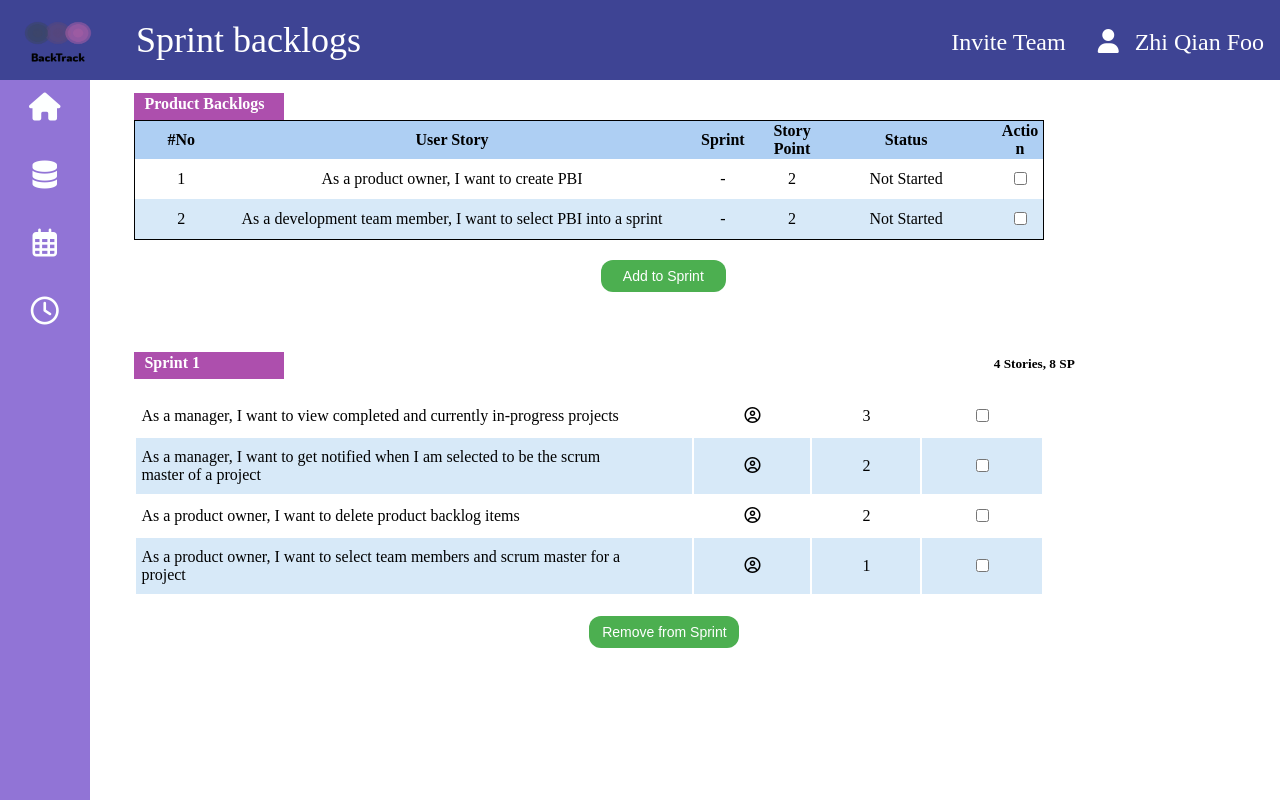
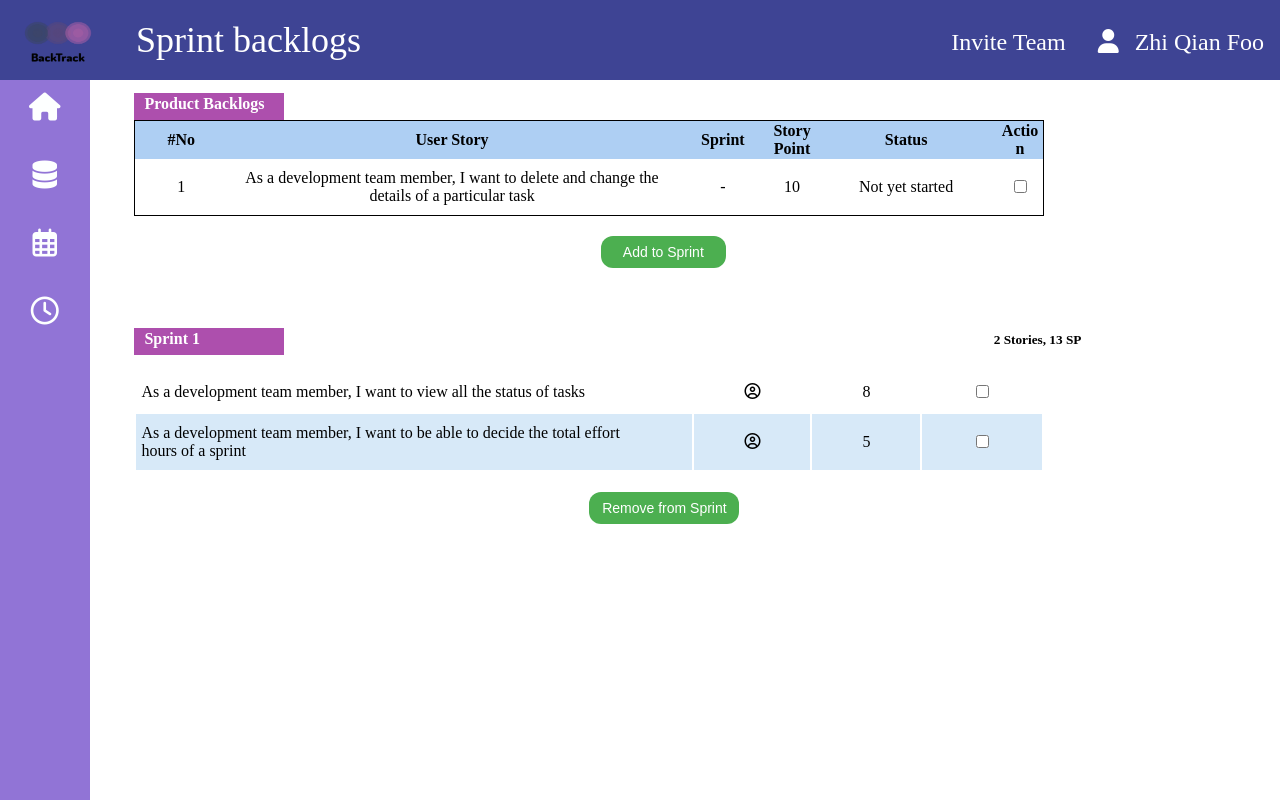
Before and after one commit to zhiqianfoo97/A-Web-Platform-for-Organizing-Projects-using-Scrum-Practice, a Django app: page /3/sprintbacklogs/current in a window 1280 px wide. Run offline with Django 3.2, Linux system fonts and the light colour scheme; data comes from the database, SQL or seed files in the repository; both versions use the stored data as it was after the commit; data that the repository does not hold is empty; some libraries are stand-ins or nearby versions.

Commit message:
completed frontend backend integration of sprint backlog view, fixed indentation problem

```diff
--- a/application/models.py
+++ b/application/models.py
@@ -93,6 +93,7 @@ class PBI(models.Model):
         data["sprint"] = self.sprint_number if self.sprint_number == None else self.sprint_number.sprint_number
         data["user_story"] = self.user_story
         data["story_point"] = self.story_point
+        data["status"] = self.getStatus()
         return data
 
     def getNumOfPbi():
--- a/application/views/sprint_backlog_views.py
+++ b/application/views/sprint_backlog_views.py
@@ -19,6 +19,8 @@ class SprintBacklogList(TemplateView):
         data = SprintBacklogList.get_data(self.kwargs['project_id'])
         context["in_progress_pbi"] = data["in_progress_pbi"]
         context["current_sprint_pbi"] = data["current_sprint_pbi"]
+        context["number_of_stories"] = data["number_of_stories"]
+        context["total_story_points"] = data["total_story_points"]
         context["project_id"] = self.kwargs['project_id']
         return context
 
@@ -28,6 +30,8 @@ class SprintBacklogList(TemplateView):
         notCompletedPBI = []
         current_sprint_pbi = []
         data = {}
+        number_of_stories = 0
+        total_story_points = 0
         if current_sprint_id:
             for pbi in PBI.objects.order_by('priority'):
                 if (pbi.getStatus() == "Not yet started"):
@@ -35,10 +39,14 @@ class SprintBacklogList(TemplateView):
                         notCompletedPBI.append(pbi.simple_serialise())
                     elif pbi.sprint_number.pk == current_sprint_id:
                         current_sprint_pbi.append(pbi.simple_serialise())
+                        number_of_stories += 1
+                        total_story_points += pbi.story_point
                     # else:
                     #     notCompletedPBI.append(pbi.simple_serialise())
         data["in_progress_pbi"] = notCompletedPBI
         data["current_sprint_pbi"] = current_sprint_pbi
+        data["number_of_stories"] = number_of_stories
+        data["total_story_points"] = total_story_points
         return data
 
     @staticmethod
@@ -64,6 +72,9 @@ class SprintBacklogList(TemplateView):
         context = {}
         context["in_progress_pbi"] = data["in_progress_pbi"]
         context["current_sprint_pbi"] = data["current_sprint_pbi"]
+        context["number_of_stories"] = data["number_of_stories"]
+        context["total_story_points"] = data["total_story_points"]
+        context["project_id"] = request.POST["project_id"]
         return JsonResponse(context)
 
     @staticmethod
@@ -78,6 +89,9 @@ class SprintBacklogList(TemplateView):
         context = {}
         context["in_progress_pbi"] = data["in_progress_pbi"]
         context["current_sprint_pbi"] = data["current_sprint_pbi"]
+        context["number_of_stories"] = data["number_of_stories"]
+        context["total_story_points"] = data["total_story_points"]
+        context["project_id"] = request.POST["project_id"]
         return JsonResponse(context)
 
 class SprintList(TemplateView):
@@ -123,7 +137,7 @@ class InSprintView(TemplateView):
         context['new_tasks'] = Task.objects.filter(pbi_id = _pbi_id, status= 'New')
         context['progress_tasks'] = Task.objects.filter(pbi_id = _pbi_id, status= 'Progress')
         context['finished_tasks'] = Task.objects.filter(pbi_id = _pbi_id, status= 'Done')
-        context['progress_bar'] = int((len(context['finished_tasks'])/ len(context['pbi_tasks']) )*100)
+        context['progress_bar'] = 0 if len(context['pbi_tasks']) == 0 else int((len(context['finished_tasks'])/ len(context['pbi_tasks']) )*100)
 
         return context
 
--- a/templates/SB.html
+++ b/templates/SB.html
@@ -8,10 +8,8 @@
 </head>
 
 <div class="content">
-
     <h4 class="title1">Product Backlogs</h4>
-
-    <table class="table" style="width:80%">
+    <table class="table in_progress_pbi_list" style="width:80%">
         <!--Table head-->
         <thead>
         <tr>
@@ -26,64 +24,187 @@
         <!--Table head-->
         <!--Table body-->
         <tbody>
-                <tr>
-                  <td scope="row">1</td>
-                  <td>As a product owner, I want to create PBI</td>
+        {% for pbi in in_progress_pbi %}
+            <tr class="in_progress_pbi">
+            <td scope="row">{{forloop.counter}}</td>
+            <td>{{ pbi.user_story }}</td>
             <td>-</td>
-                  <td>2</td>
-                  <td>Not Started</td>
-                  <td> <input type= 'checkbox' name='checkbox'></td>
+            <td>{{ pbi.story_point }}</td>
+            <td>{{ pbi.status }}</td>
+            <td> <input type= 'checkbox' value={{ pbi.pbi_id }} ></td>
             </tr>
-                <tr>
-                  <td scope="row">2</td>
-                  <td>As a development team member, I want to select PBI into a sprint</td>
-                  <td>-</td>
-                  <td>2</td>
-                  <td>Not Started</td>
-                  <td> <input type= 'checkbox' name='checkbox'></td>
-                </tr>
-
+        {% endfor %}
+        </tbody>
     </table>
     <!--Table-->
 
-            <button type="button" class="addButton">Add to Sprint</button><br>
+    <button type="button" class="addButton" onclick="add_to_sprint()">Add to Sprint</button><br>
 
     <h4 class="title2" ><a style="color:white;text-decoration: none;" href="http://127.0.0.1:8000/sprintpage/">Sprint 1</a></h4>
-    <h5 class="storypoints">4 Stories, 8 SP</h5>
+    <h5 class="storypoints">{{ number_of_stories }} Stories, {{ total_story_points }} SP</h5>
 
-    <table class="table1" style="width:80%">
+    <table class="table1 current_sprint_pbi_list" style="width:80%">
         <!--Table body-->
         <tbody>
-                <tr>
-                  <td scope="row" width="75%"> As a manager, I want to view completed and currently in-progress projects</td>
+            {% for pbi in current_sprint_pbi %}
+            <tr class="current_sprint_pbi">
+                <td scope="row" width="75%"><a href="/insprint/{{ pbi.pbi_id }}" style="text-decoration: none; color: black">{{ pbi.user_story }}</a></td>
                 <td class="tableIcon" width="10%"><i class='far fa-user-circle'></i></td>
-                  <td class="effortHour" width="10%">3</td>
-                  <td width="5%" class= "remove"> <input type= 'checkbox' name='checkbox'></td>
+                <td class="effortHour" width="10%">{{ pbi.story_point }}</td>
+                <td width="5%" class= "remove"> <input type= 'checkbox' value={{ pbi.pbi_id }}></td>
             </tr>
-                <tr>
-                  <td scope="row">As a manager, I want to get notified when I am selected to be the scrum master of a project</td>
-                  <td class="tableIcon"><i class='far fa-user-circle'></i></td>
-                  <td class="effortHour">2</td>
-                  <td width="5%" class= "remove"> <input type= 'checkbox' name='checkbox'></td>
-                </tr>
-                <tr>
-                    <td scope="row">As a product owner, I want to delete product backlog items</td>
-                    <td class="tableIcon"><i class='far fa-user-circle'></i></td>
-                    <td class="effortHour">2</td>
-                    <td width="5%" class= "remove"> <input type= 'checkbox' name='checkbox'></td>
-                </tr>
-                <tr>
-                    <td scope="row"><a style="text-decoration: none;color: black" href = "http://127.0.0.1:8000/insprint/">As a product owner, I want to select team members and scrum master for a project</a></td>
-                    <td class="tableIcon"><i class='far fa-user-circle'></i></td>
-                    <td class="effortHour">1</td>
-                    <td width="5%" class= "remove"> <input type= 'checkbox' name='checkbox'></td>
-                </tr>
+            {% endfor %}
 
+        </tbody>
     </table>
     <!--Table-->
 
-            <button type="button" class="removeButton">Remove from Sprint</button><br>
+    <button type="button" class="removeButton" onclick="remove_from_sprint()">Remove from Sprint</button><br>
 </div>
+<script>
 
+    function generate_backlogs(data) {
+        var in_progress_pbi_list_ele = $(".in_progress_pbi_list > tbody");
+        var current_sprint_pbi_list_ele = $(".current_sprint_pbi_list > tbody");
+        var story_points_label_ele = $(".storypoints");
+        story_points_label_ele.html(data["number_of_stories"].toString() + " Stories, " + data["total_story_points"].toString() + " SP");
+        in_progress_pbi_list_ele.empty();
+        current_sprint_pbi_list_ele.empty();
+        var i = 1;
+        for (pbi of data["in_progress_pbi"]) {
+            var tr_ele = $("<tr/>", {
+                'class': "in_progress_pbi",
+            });
+
+            tr_ele.append($("<td/>", {
+                "scope": "row",
+                "html": i
+            }));
+
+            tr_ele.append($("<td/>", {
+                "html": pbi.user_story
+            }));
+
+            tr_ele.append($("<td/>", {
+                "html": "-"
+            }));
+
+            tr_ele.append($("<td/>", {
+                "html": pbi.story_point
+            }));
+
+            tr_ele.append($("<td/>", {
+                "html": pbi.status
+            }));
+
+            var input_td_ele = $("<td/>").append ($("<input/>", {
+                "type": "checkbox",
+                "value": pbi.pbi_id
+            }));
+
+            tr_ele.append(input_td_ele);
+
+            i ++;
+            in_progress_pbi_list_ele.append(tr_ele)
+        }
+
+        i = 1
+        for (pbi of data["current_sprint_pbi"]) {
+            var tr_ele = $("<tr/>", {
+                'class': "current_sprint_pbi",
+            });
+
+            tr_ele.append($("<td/>", {
+                "scope": "row",
+                "width": "75%",
+                "html": $("<a/>", {
+                    "href": "/insprint/" + pbi.pbi_id.toString() + "/",
+                    "style": "text-decoration: none; color: black",
+                    "html": pbi.user_story
+                })
+            }));
+
+            tr_ele.append($("<td/>", {
+                "class": "tableIcon",
+                "width": "10%",
+                "html": $("<i/>", {
+                    "class": 'far fa-user-circle'
+                })
+            }));
+
+            tr_ele.append($("<td/>", {
+                "class": "effortHour",
+                "width": "10%",
+                "html": pbi.story_point
+            }));
+
+            var input_td_ele = $("<td/>", {
+                "width": "5%",
+                "class": "remove"
+            }).append ($("<input/>", {
+                "type": "checkbox",
+                "value": pbi.pbi_id
+            }));
+
+            tr_ele.append(input_td_ele);
+
+            i ++;
+            current_sprint_pbi_list_ele.append(tr_ele)
+        }
+    }
+
+    function add_to_sprint() {
+        $.ajaxSetup({
+            headers: { "X-CSRFToken": '{{csrf_token}}' }
+        });
+        var in_progress_pbi_DOM = $(".in_progress_pbi");
+        checked_pbi = [];
+        for (pbi_DOM of in_progress_pbi_DOM) {
+            if ($(pbi_DOM).find("input").is(":checked")) {
+                checked_pbi.push($(pbi_DOM).find("input").val());
+            }
+        }
+        // console.log(checked_pbi);
+        $.ajax({
+            type: "POST",
+            url: "{% url 'application:add_pbi_to_sprint' %}",
+            data: {
+                "pbi": JSON.stringify(checked_pbi),
+                "project_id": {{ project_id }}
+            },
+            dataType: 'json',
+            success: (data) => {
+                generate_backlogs(data);
+            }
+        });
+
+    }
+
+    function remove_from_sprint() {
+        $.ajaxSetup({
+            headers: { "X-CSRFToken": '{{csrf_token}}' }
+        });
+        var current_sprint_pbi_DOM = $(".current_sprint_pbi");
+        checked_pbi = [];
+        for (pbi_DOM of current_sprint_pbi_DOM) {
+            if ($(pbi_DOM).find("input").is(":checked")) {
+                checked_pbi.push($(pbi_DOM).find("input").val());
+            }
+        }
+
+        $.ajax({
+            type: "POST",
+            url: "{% url 'application:remove_pbi_from_sprint' %}",
+            data: {
+                "pbi": JSON.stringify(checked_pbi),
+                "project_id": {{ project_id }}
+            },
+            dataType: 'json',
+            success: (data) => {
+                generate_backlogs(data);
+            }
+        });
+    }
+</script>
 
 {% endblock %}
```
Also changed, not shown: db.sqlite3. Lines whose indentation alone changed are shown as unchanged.
